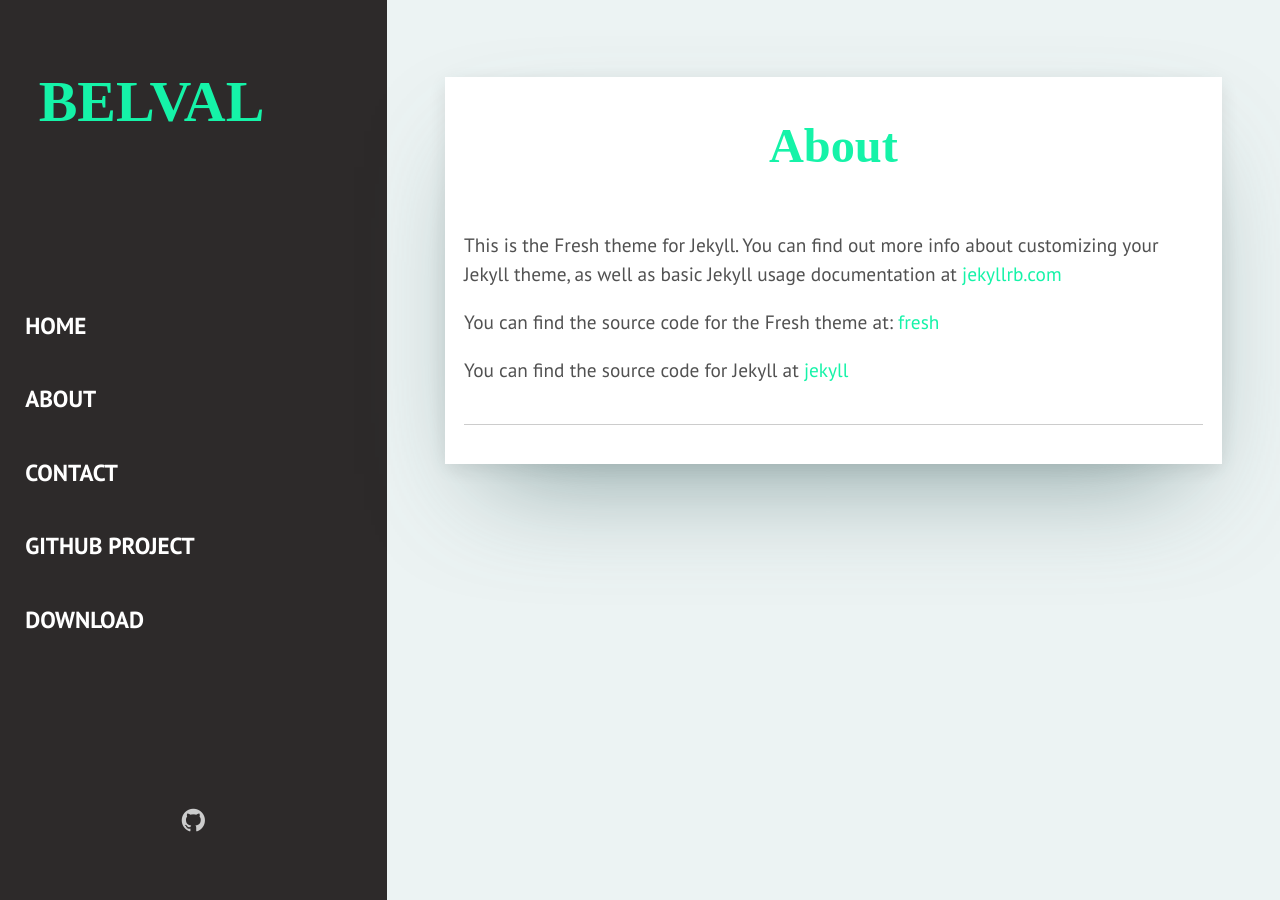
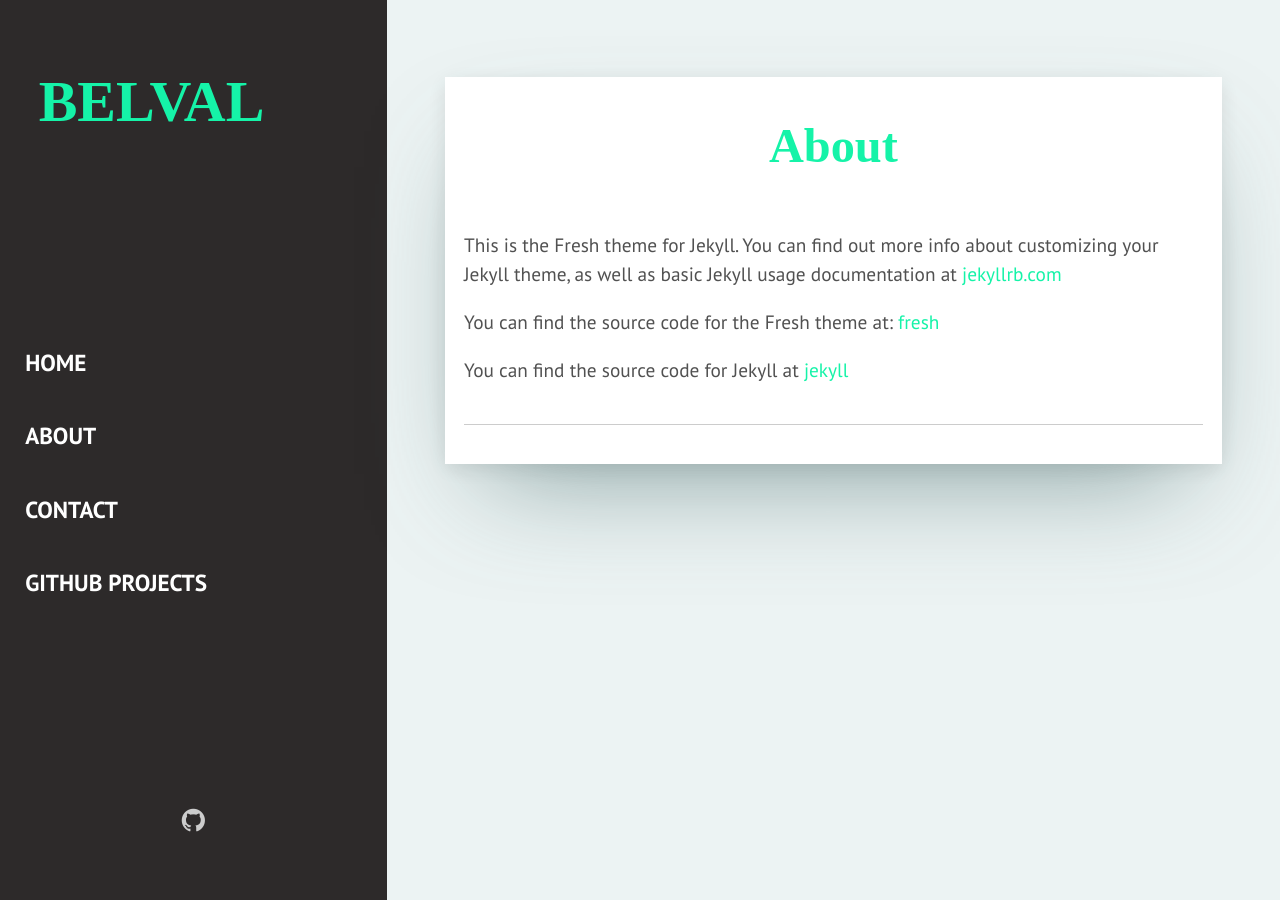
Before and after one commit to Belval/belval.github.io, a Jekyll site: the page built from _pages/about.html, in a window 1280 px wide. Built offline with Jekyll 4.4.1, drawn with Linux system fonts in a browser that asks for light colours; some web fonts are replaced.

Commit message:
Initial commit

```diff
--- a/_includes/sidebar.html
+++ b/_includes/sidebar.html
@@ -9,8 +9,7 @@
       <li class="menu-items"><a class="menu-links" href="{{site.baseurl}}/">Home</a></li>
       <li class="menu-items"><a class="menu-links" href="{{site.baseurl}}/about/">About</a></li>
       <li class="menu-items"><a class="menu-links" href="{{site.baseurl}}/contact/">Contact</a></li>
-      <li class="menu-items"><a class="menu-links" href="https://github.com/artemsheludko/fresh">Github project</a></li>
-      <li class="menu-items"><a class="menu-links" href="https://github.com/artemsheludko/fresh/archive/master.zip">Download</a></li>
+      <li class="menu-items"><a class="menu-links" href="https://github.com/Belval">Github projects</a></li>
     </menu>
 
     <div class="sidebar-social">
```
